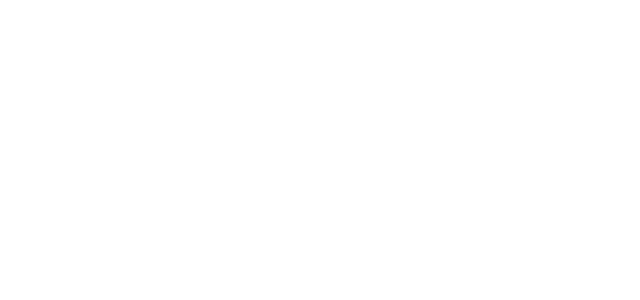
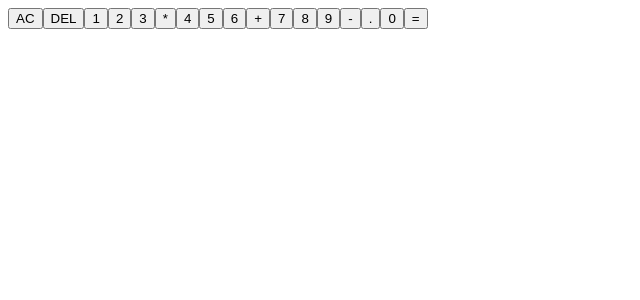
Before and after one commit to mrjiahoe/react-calc, a React (Create React App) app: page / in a window 1280 px wide. Shown: the top 300 px of the page, without its empty margins (0-640 px from the left). Built offline with nearby package versions, Linux system fonts and the light colour scheme.

Commit message:
added keypad/button

```diff
--- a/src/App.js
+++ b/src/App.js
@@ -1,5 +1,29 @@
 function App() {
-	return null;
+	return (
+		<div className="calculator-grid">
+			<div className="output">
+				<div className="previous-operand"></div>
+				<div className="current-operand"></div>
+			</div>
+			<button className="span-two">AC</button>
+			<button>DEL</button>
+			<button>1</button>
+			<button>2</button>
+			<button>3</button>
+			<button>*</button>
+			<button>4</button>
+			<button>5</button>
+			<button>6</button>
+			<button>+</button>
+			<button>7</button>
+			<button>8</button>
+			<button>9</button>
+			<button>-</button>
+			<button>.</button>
+			<button>0</button>
+			<button className="span-two">=</button>
+		</div>
+	);
 }
 
 export default App;
```
